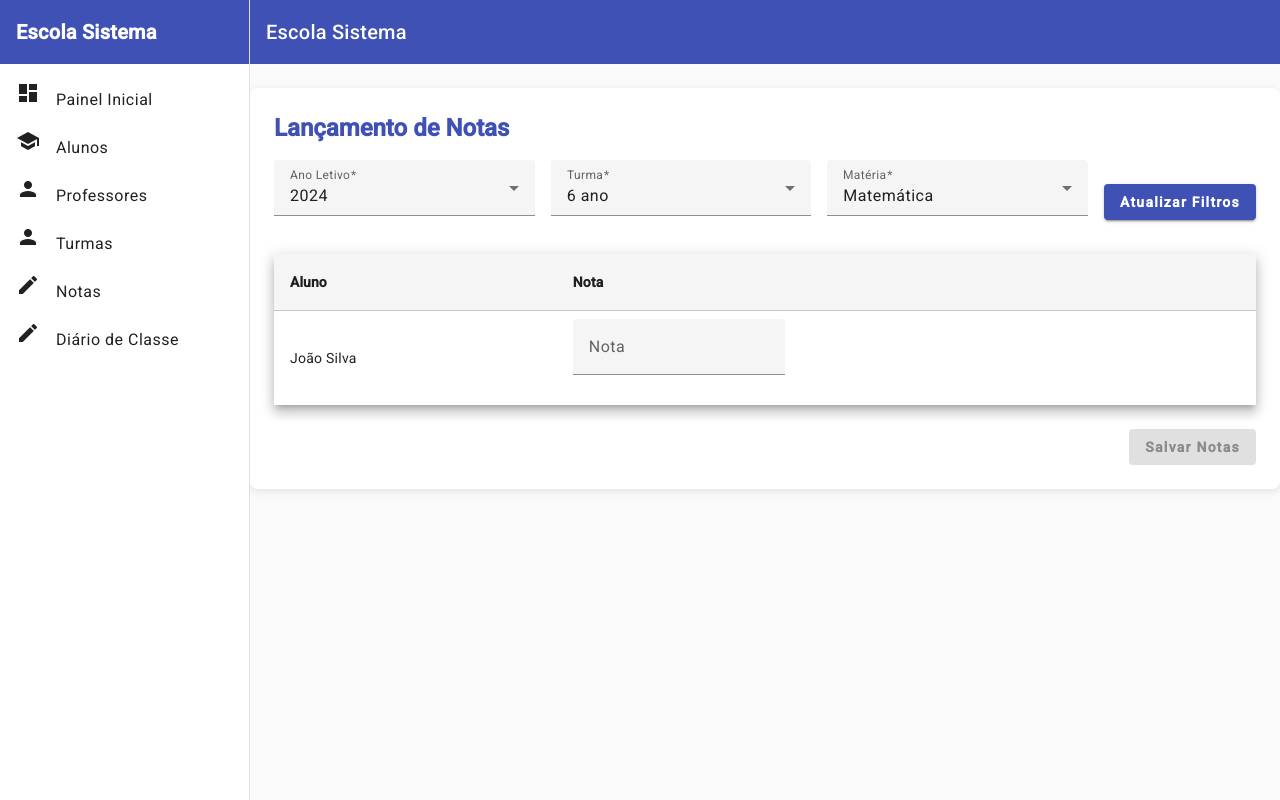
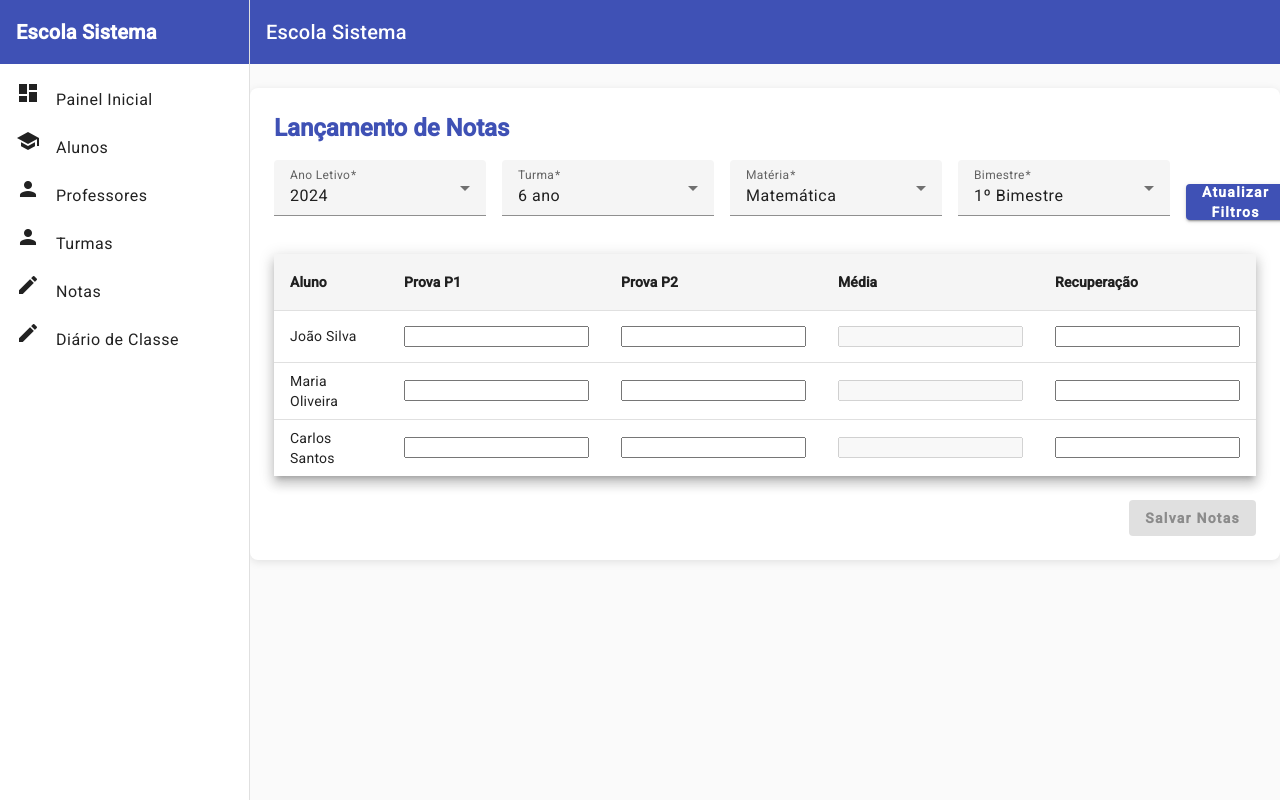
Before and after one commit to Mateussilva10x/school-system, an Angular app: page /grades in a window 1280 px wide. Built offline with nearby package versions, Linux system fonts and the light colour scheme.

Commit message:
feat: new grades form

```diff
--- a/src/app/components/grades/grades.component.html
+++ b/src/app/components/grades/grades.component.html
@@ -34,6 +34,16 @@
         </mat-select>
       </mat-form-field>
     </div>
+    <div class="filter-item">
+      <mat-form-field appearance="fill">
+        <mat-label>Bimestre</mat-label>
+        <mat-select formControlName="bimester">
+          @for (bimester of bimesters; track $index) {
+            <mat-option [value]="bimester">{{ bimester }}º Bimestre</mat-option>
+          }
+        </mat-select>
+      </mat-form-field>
+    </div>
     <div class="actions">
       <button mat-raised-button color="primary" (click)="onFilterChange()">
         Atualizar Filtros
@@ -43,32 +53,41 @@
 
   <div class="table-container">
     <table mat-table [dataSource]="filteredStudents" class="mat-elevation-z8">
-      <ng-container matColumnDef="student">
+      <ng-container matColumnDef="name">
         <th mat-header-cell *matHeaderCellDef>Aluno</th>
         <td mat-cell *matCellDef="let student">{{ student.name }}</td>
       </ng-container>
 
-      <ng-container matColumnDef="grade">
-        <th mat-header-cell *matHeaderCellDef>Nota</th>
+      <ng-container matColumnDef="gradeP1">
+        <th mat-header-cell *matHeaderCellDef>Prova P1</th>
         <td mat-cell *matCellDef="let student">
-          <mat-form-field appearance="fill">
-            <input
-              matInput
-              type="number"
-              [formControlName]="'grade_' + student.id"
-              placeholder="Nota"
-            />
-            @if (gradesForm.get('grade_' + student.id)?.invalid) {
-              <mat-error>
-                Nota deve ser entre 0 e 10
-              </mat-error>
-            }
-          </mat-form-field>
+          <input matInput type="number" [formControlName]="'gradeP1_' + student.id" (input)="calculateAverage(student.id)" />
         </td>
       </ng-container>
 
-      <tr mat-header-row *matHeaderRowDef="['student', 'grade']"></tr>
-      <tr mat-row *matRowDef="let row; columns: ['student', 'grade']"></tr>
+      <ng-container matColumnDef="gradeP2">
+        <th mat-header-cell *matHeaderCellDef>Prova P2</th>
+        <td mat-cell *matCellDef="let student">
+          <input matInput type="number" [formControlName]="'gradeP2_' + student.id" (input)="calculateAverage(student.id)" />
+        </td>
+      </ng-container>
+
+      <ng-container matColumnDef="average">
+        <th mat-header-cell *matHeaderCellDef>Média</th>
+        <td mat-cell *matCellDef="let student">
+          <input matInput type="text" [formControlName]="'average_' + student.id" readonly />
+        </td>
+      </ng-container>
+
+      <ng-container matColumnDef="gradeRec">
+        <th mat-header-cell *matHeaderCellDef>Recuperação</th>
+        <td mat-cell *matCellDef="let student">
+          <input matInput type="number" [formControlName]="'gradeRec_' + student.id" />
+        </td>
+      </ng-container>
+
+      <tr mat-header-row *matHeaderRowDef="['name', 'gradeP1', 'gradeP2', 'average', 'gradeRec']"></tr>
+      <tr mat-row *matRowDef="let row; columns: ['name', 'gradeP1', 'gradeP2', 'average', 'gradeRec'];"></tr>
     </table>
   </div>
 
--- a/src/app/components/grades/grades.component.ts
+++ b/src/app/components/grades/grades.component.ts
@@ -14,11 +14,36 @@ export class GradesComponent implements OnInit {
   years = [2023, 2024, 2025];
   classes = ['6 ano', '7 ano', '8 ano', '9 ano'];
   subjects = ['Matemática', 'Português', 'Ciências'];
-  filteredStudents: { id: number; name: string }[] = [];
+  bimesters = [1, 2, 3, 4];
+  filteredStudents: {
+    id: number;
+    name: string;
+    year: number;
+    class: string;
+    grades: { subject: string; bimester: number; gradeP1: number; gradeP2: number; gradeRec?: number; average: number }[];
+  }[] = [];
   students = [
-    { id: 1, name: 'João Silva', year: 2024, class: '6 ano', subject: 'Matemática' },
-    { id: 2, name: 'Maria Oliveira', year: 2024, class: '7 ano', subject: 'Português' },
-    { id: 3, name: 'Carlos Santos', year: 2024, class: '6 ano', subject: 'Ciências' },
+    {
+      id: 1,
+      name: 'João Silva',
+      year: 2024,
+      class: '6 ano',
+      grades: [],
+    },
+    {
+      id: 2,
+      name: 'Maria Oliveira',
+      year: 2024,
+      class: '6 ano',
+      grades: [],
+    },
+    {
+      id: 3,
+      name: 'Carlos Santos',
+      year: 2024,
+      class: '6 ano',
+      grades: [],
+    },
   ];
 
   constructor(private fb: FormBuilder) {}
@@ -28,52 +53,91 @@ export class GradesComponent implements OnInit {
       year: [2024, Validators.required],
       class: ['6 ano', Validators.required],
       subject: ['Matemática', Validators.required],
+      bimester: [1, Validators.required],
     });
 
-    this.onFilterChange();
+    this.filteredStudents = this.students.filter(
+      (student) => student.year === 2024 && student.class === '6 ano'
+    );
+
+    this.addGradeControls();
   }
 
-  onFilterChange(): void {
-    const selectedYear = this.gradesForm.get('year')?.value;
-    const selectedClass = this.gradesForm.get('class')?.value;
-    const selectedSubject = this.gradesForm.get('subject')?.value;
+  addGradeControls(): void {
+    this.filteredStudents.forEach((student) => {
+      const p1ControlName = `gradeP1_${student.id}`;
+      const p2ControlName = `gradeP2_${student.id}`;
+      const recControlName = `gradeRec_${student.id}`;
+      const averageControlName = `average_${student.id}`;
 
-    this.filteredStudents = this.students.filter(
-      (student) =>
-        student.year === selectedYear &&
-        student.class === selectedClass &&
-        student.subject === selectedSubject
-    );
-
-    const allStudentIds = this.students.map((student) => `grade_${student.id}`);
-    this.filteredStudents.forEach((student) => {
-      const controlName = `grade_${student.id}`;
-      if (!this.gradesForm.contains(controlName)) {
+      if (!this.gradesForm.contains(p1ControlName)) {
         this.gradesForm.addControl(
-          controlName,
+          p1ControlName,
           this.fb.control(null, [Validators.required, Validators.min(0), Validators.max(10)])
         );
       }
-    });
 
-    allStudentIds.forEach((controlName) => {
-      const studentId = parseInt(controlName.split('_')[1], 10);
-      if (!this.filteredStudents.some((student) => student.id === studentId)) {
-        this.gradesForm.removeControl(controlName);
+      if (!this.gradesForm.contains(p2ControlName)) {
+        this.gradesForm.addControl(
+          p2ControlName,
+          this.fb.control(null, [Validators.required, Validators.min(0), Validators.max(10)])
+        );
+      }
+
+      if (!this.gradesForm.contains(recControlName)) {
+        this.gradesForm.addControl(recControlName, this.fb.control(null, [Validators.min(0), Validators.max(10)]));
+      }
+
+      if (!this.gradesForm.contains(averageControlName)) {
+        this.gradesForm.addControl(averageControlName, this.fb.control({ value: null, disabled: true }));
       }
     });
   }
 
+  onFilterChange(): void {
+    const { year, class: selectedClass } = this.gradesForm.value;
+    this.filteredStudents = this.students.filter(
+      (student) => student.year === year && student.class === selectedClass
+    );
+
+    this.addGradeControls();
+  }
+
+  onSubjectChange(): void {
+    this.filteredStudents.forEach((student) => {
+      this.gradesForm.get(`gradeP1_${student.id}`)?.reset();
+      this.gradesForm.get(`gradeP2_${student.id}`)?.reset();
+      this.gradesForm.get(`gradeRec_${student.id}`)?.reset();
+      this.gradesForm.get(`average_${student.id}`)?.reset();
+    });
+  }
+
+  calculateAverage(studentId: number): void {
+    const p1 = this.gradesForm.get(`gradeP1_${studentId}`)?.value;
+    const p2 = this.gradesForm.get(`gradeP2_${studentId}`)?.value;
+
+    if (p1 !== null && p2 !== null) {
+      const average = (p1 + p2) / 2;
+      this.gradesForm.get(`average_${studentId}`)?.setValue(average.toFixed(2));
+    }
+  }
+
   saveGrades(): void {
     if (this.gradesForm.valid) {
+      const { subject, bimester } = this.gradesForm.value;
+
       const grades = this.filteredStudents.map((student) => ({
         studentId: student.id,
-        grade: this.gradesForm.get(`grade_${student.id}`)?.value,
+        subject,
+        bimester,
+        gradeP1: this.gradesForm.get(`gradeP1_${student.id}`)?.value,
+        gradeP2: this.gradesForm.get(`gradeP2_${student.id}`)?.value,
+        gradeRec: this.gradesForm.get(`gradeRec_${student.id}`)?.value,
+        average: this.gradesForm.get(`average_${student.id}`)?.value,
       }));
+
       console.log('Grades saved:', grades);
       alert('Notas salvas com sucesso!');
-    } else {
-      alert('Preencha todas as notas corretamente antes de salvar!');
     }
   }
 }
```
